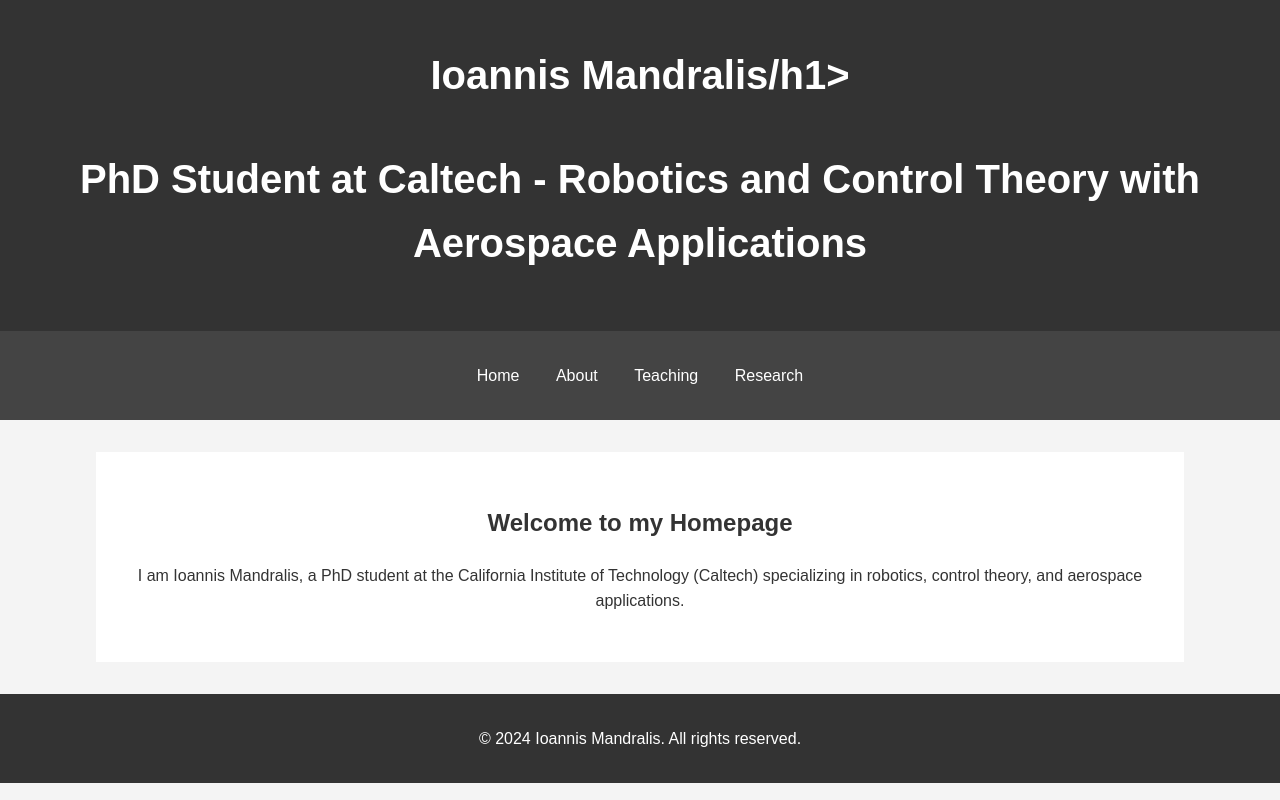
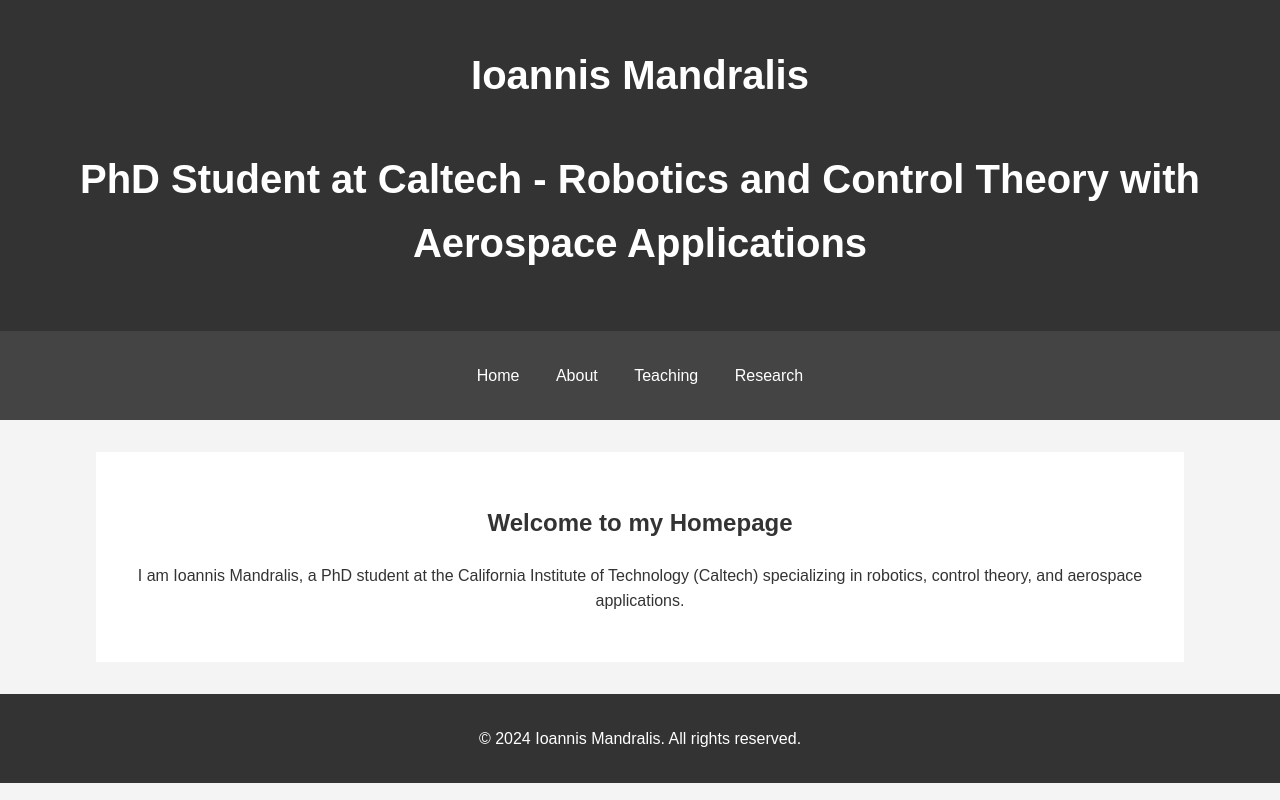
Before and after one commit to mandralis/mandralis.github.io, a plain HTML site: page index.html in a window 1280 px wide. Drawn offline with Linux system fonts and the light colour scheme.

Commit message:
added details

```diff
--- a/index.html
+++ b/index.html
@@ -58,7 +58,7 @@
 </head>
 <body>
     <header>
-        <h1>Ioannis Mandralis/h1>
+        <h1>Ioannis Mandralis<h1>
         <p>PhD Student at Caltech - Robotics and Control Theory with Aerospace Applications</p>
     </header>
     <nav>
```
